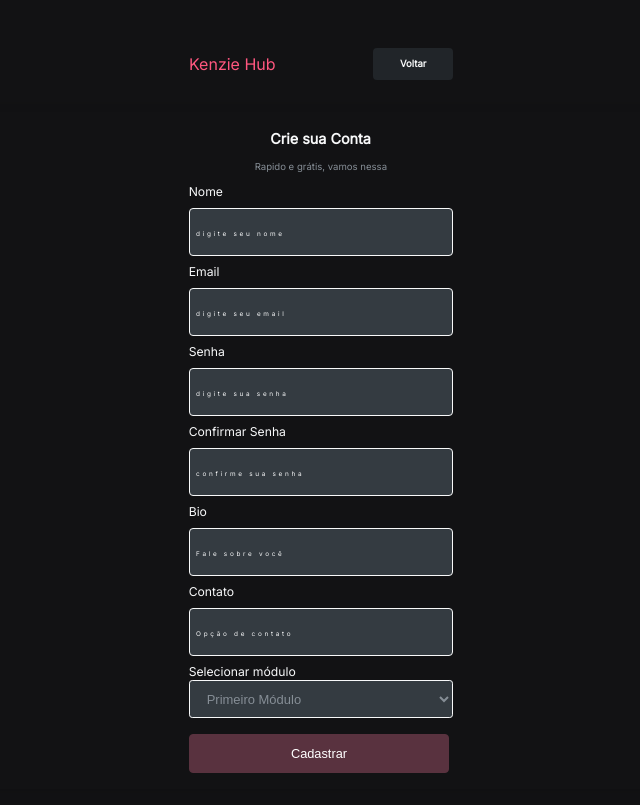
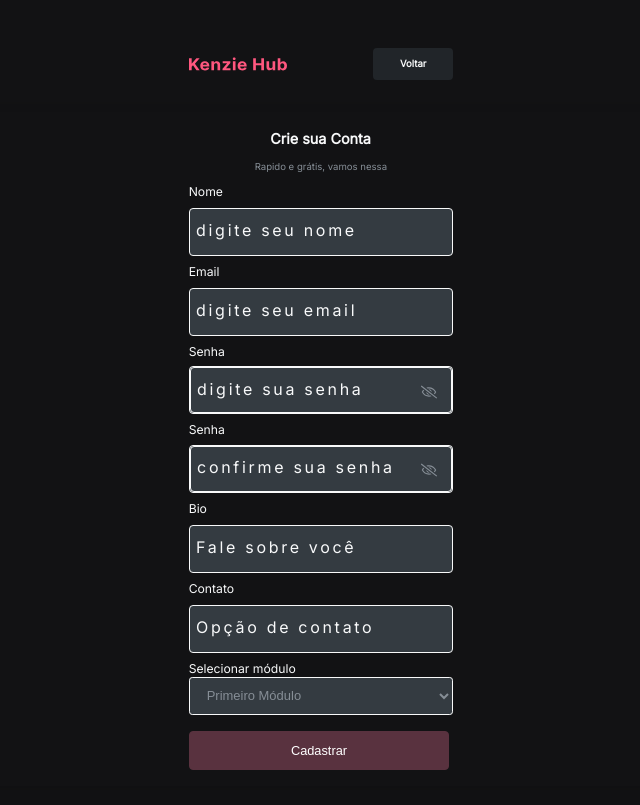
Before and after one commit to gildasio91/react-entrega-kenzie-hub-gildasio91, a React (Vite) app in the folder react-entrega-kenzie-hub-gildasio91/: page /register in a window 1280 px wide. Shown: the whole page, without its empty margins (319-959 px from the left). Built offline with nearby package versions, Linux system fonts and the light colour scheme; no server answers; sample sign-in values are in the browser's storage.

Commit message:
feita a correção na estilização

```diff
--- a/react-entrega-kenzie-hub-gildasio91/src/components/DashboardPage/style.module.scss
+++ b/react-entrega-kenzie-hub-gildasio91/src/components/DashboardPage/style.module.scss
@@ -1,11 +1,9 @@
-.body__container{
-width: 100%;
-display: flex;
-justify-content: center;
-align-items: center;
-
+.body__container {
+  width: 100%;
+  display: flex;
+  justify-content: center;
+  align-items: center;
 }
-
 
 .body__content {
   width: 100%;
@@ -13,7 +11,6 @@ align-items: center;
   padding: 0;
   border-radius: 0.5rem;
   background-color: var(--grey-4, #121214);
-
 }
 
 header {
@@ -31,6 +28,25 @@ header {
     justify-content: space-between;
     align-items: center;
     background-color: var(--grey-4, #121214);
+
+    button {
+      display: inline-flex;
+      height: 2rem;
+      padding: 0rem 1.01519rem;
+      justify-content: center;
+      align-items: center;
+      gap: 0.6345rem;
+      color: var(--grey-0, #f8f9fa);
+      text-align: center;
+      font-family: var(--font-primary);
+      font-size: 0.75rem;
+      font-style: normal;
+      font-weight: 600;
+      line-height: 1.77656rem;
+      border-radius: 0.25rem;
+      border: none;
+      background: var(--grey-3, #212529);
+    }
   }
 }
 
@@ -102,9 +118,7 @@ main {
   }
 }
 
-
-@media  (min-width: 768px) {
-
+@media (min-width: 768px) {
   section {
     display: flex;
     justify-content: center;
@@ -132,6 +146,4 @@ main {
       padding: 0;
     }
   }
-
-
 }
--- a/react-entrega-kenzie-hub-gildasio91/src/components/Input/style.module.scss
+++ b/react-entrega-kenzie-hub-gildasio91/src/components/Input/style.module.scss
@@ -8,6 +8,7 @@
 
   .paragraph {
     color: #a43a32;
+    font-size: 0.5rem;
   }
 
   label {
@@ -39,7 +40,7 @@
 ::placeholder {
   color: var(--grey-0, #f8f9fa);
   font-family: var(--font-primary);
-  font-size: 0.40106rem;
+  font-size: 1rem;
   font-style: normal;
   font-weight: 400;
   line-height: 1.32331rem; /* 329.929% */
--- a/react-entrega-kenzie-hub-gildasio91/src/components/InputPassword/style.module.scss
+++ b/react-entrega-kenzie-hub-gildasio91/src/components/InputPassword/style.module.scss
@@ -10,6 +10,7 @@
 
   .paragraph {
     color: #a43a32;
+    font-size: 0.5rem;
   }
 
   figure {
--- a/react-entrega-kenzie-hub-gildasio91/src/components/Login/style.module.scss
+++ b/react-entrega-kenzie-hub-gildasio91/src/components/Login/style.module.scss
@@ -13,6 +13,11 @@
   flex-direction: column;
   align-items: center;
   margin: 0 auto;
+
+  img {
+    width: 6.3125rem;
+    height: 0.87519rem;
+  }
 
   section {
     width: 100%;
@@ -45,7 +50,6 @@
       }
 
       p {
-
         height: 0.90244rem;
         color: var(--grey-1, #868e96);
         font-size: 0.60163rem;
--- a/react-entrega-kenzie-hub-gildasio91/src/components/RegisterPage/index.jsx
+++ b/react-entrega-kenzie-hub-gildasio91/src/components/RegisterPage/index.jsx
@@ -1,11 +1,16 @@
 import { Link } from "react-router-dom";
 import { Input } from "../Input";
+import { InputPassword } from "../InputPassword";
 import styles from "./style.module.scss";
 import { useForm } from "react-hook-form";
 import { zodResolver } from "@hookform/resolvers/zod";
 import { registerPageSchema } from "./registerPage.schemas";
+import Logo from "../../assets/Logo.svg";
+
 
 export const RegisterPage = ({ userRegister }) => {
+
+
   const {
     reset,
     register,
@@ -24,8 +29,10 @@ export const RegisterPage = ({ userRegister }) => {
     <div className={styles.body__container}>
       <header>
         <div className={styles.div__header}>
-          <h2>Kenzie Hub</h2>
-          <Link  className={styles.btn__back} to="/">Voltar</Link>
+          <img src={Logo} alt="logo"/>
+          <Link className={styles.btn__back} to="/">
+            Voltar
+          </Link>
         </div>
       </header>
       <main>
@@ -48,16 +55,14 @@ export const RegisterPage = ({ userRegister }) => {
             {...register("email")}
             errors={errors.email}
           />
-          <Input
+          <InputPassword
             placeholder="digite sua senha"
-            type="text"
             label="Senha"
             {...register("password")}
             errors={errors.password}
           />
-          <Input
+          <InputPassword
             placeholder="confirme sua senha"
-            type="password"
             label="Confirmar Senha"
             {...register("passwordConfirm")}
             errors={errors.passwordConfirm}
--- a/react-entrega-kenzie-hub-gildasio91/src/components/RegisterPage/style.module.scss
+++ b/react-entrega-kenzie-hub-gildasio91/src/components/RegisterPage/style.module.scss
@@ -7,7 +7,6 @@
   align-items: center;
   padding: 1rem;
   background: var(--grey-4, #121214);
-
 }
 
 header {
@@ -16,12 +15,9 @@ header {
   justify-content: center;
   align-items: center;
 
-
   h2 {
     color: var(--color-primary);
   }
-
-
 }
 
 .btn__back {
@@ -45,13 +41,16 @@ header {
 }
 
 .div__header {
-
   max-width: 16.5rem;
   width: 100%;
   display: flex;
   justify-content: space-between;
   margin-block: 1rem;
 
+  img {
+    width: 6.09944rem;
+    height: 1.05613rem;
+  }
 }
 
 main {
@@ -62,8 +61,6 @@ main {
   background: var(--grey-3, #212529);
   box-shadow: 0px 3.198px 31.981px -7.995px rgba(0, 0, 0, 0.25);
   padding: 1rem;
-
-
 }
 
 .div__form {
```
Also changed, not shown: 1 other file (tests, documents, lock files or other folders).
